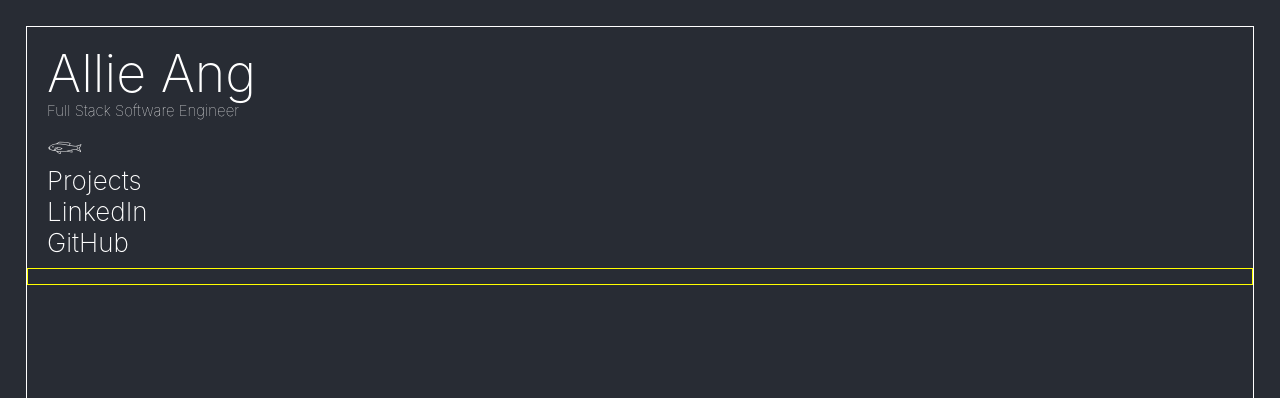
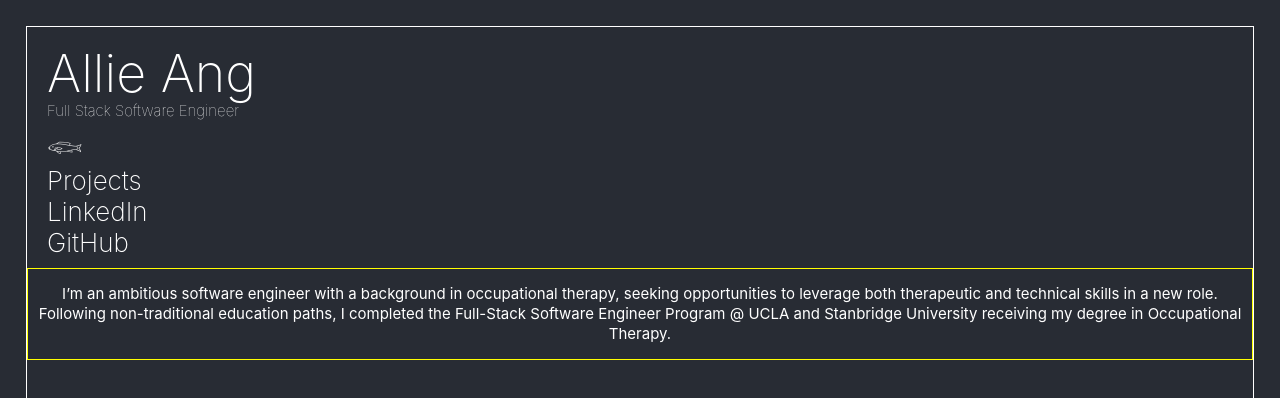
Before and after one commit to Allie-Ang/folio, a React (Create React App) app: page / in a window 1280 px wide. Shown: the top 398 px of the page. Built offline with nearby package versions, Linux system fonts and the light colour scheme.

Commit message:
editing bg code

```diff
--- a/src/App.js
+++ b/src/App.js
@@ -60,7 +60,14 @@ function App() {
             </li>
           </div>
           <div style={{ border: "1px solid yellow" }}>
-            <p style={{ fontSize: "15px", lineHeight: "20px" }}></p>
+            <p style={{ fontSize: "15px", lineHeight: "20px" }}>
+              I’m an ambitious software engineer with a background in
+              occupational therapy, seeking opportunities to leverage both
+              therapeutic and technical skills in a new role. Following
+              non-traditional education paths, I completed the Full-Stack
+              Software Engineer Program @ UCLA and Stanbridge University
+              receiving my degree in Occupational Therapy.
+            </p>
           </div>
         </div>
       </header>
```
